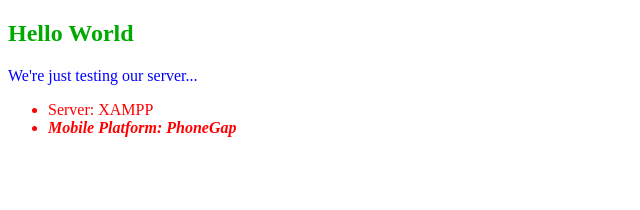
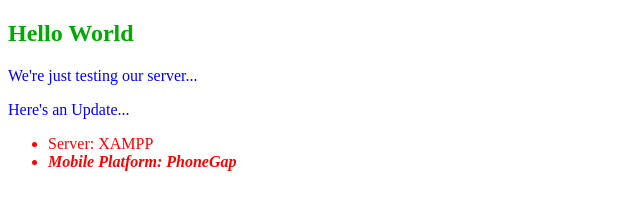
Before and after one commit to abrownii/Faculty_Academy_2014, a plain HTML site: page index.html in a window 1280 px wide. Shown: the whole page, without its empty margins (0-640 px from the left). Drawn offline with Linux system fonts and the light colour scheme.

Commit message:
A new paragraph addition

```diff
--- a/index.html
+++ b/index.html
@@ -19,6 +19,7 @@
 	<body>
 		<h2>Hello World</h2>
 		<p>We're just testing our server...</p>
+		<p>Here's an Update...</p>
 		<ul>
 			<li>Server: XAMPP</li>
 			<li class="special">Mobile Platform: PhoneGap</li>
```
